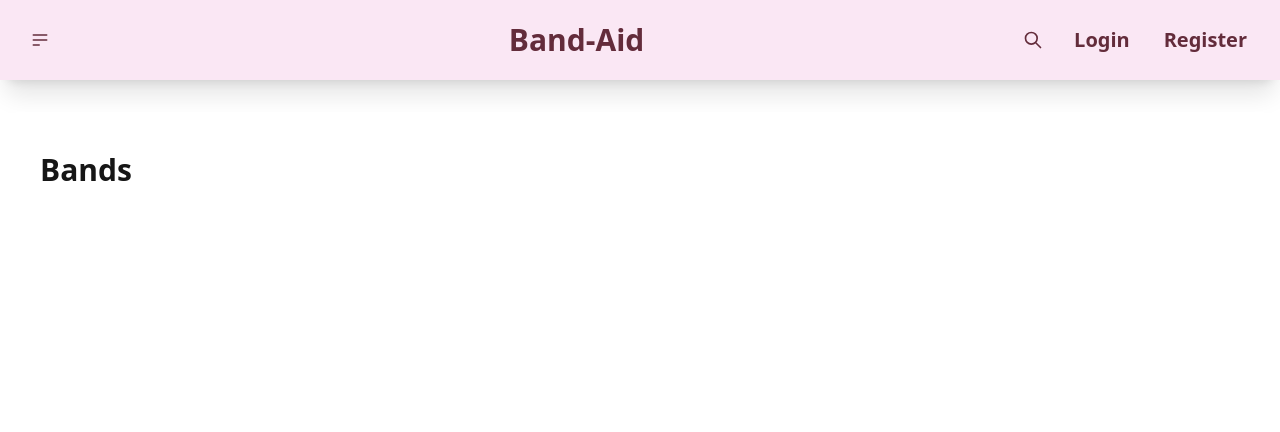
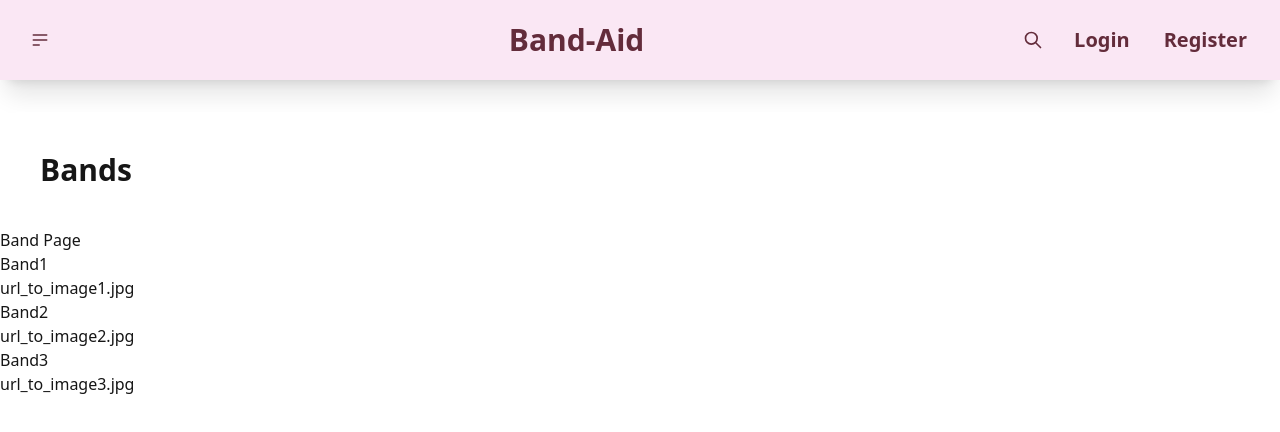
Before and after one commit to sofiexoxo/band-aid, a React (Vite) app: page /Band-aid/bandpage in a window 1280 px wide. Shown: the top 432 px of the page. Built offline with nearby package versions, Linux system fonts and the light colour scheme.

Commit message:
band page beginning

```diff
--- a/src/components/FlexboxList.tsx
+++ b/src/components/FlexboxList.tsx
@@ -36,6 +36,7 @@ class FlexboxList extends Component<{}, FlexboxListState> {
             </ul>
         );
     }
+
 }
 
 export default FlexboxList;
--- a/src/pages/bandpage.tsx
+++ b/src/pages/bandpage.tsx
@@ -1,13 +1,33 @@
+import FlexboxList from "../components/FlexboxList";
+import { Item } from "../models";
 
 const BandPage: React.FC = () => {
+    const bands: Item[] = [
+        {
+            name: "Band 1",
+            image: "url_to_image1.jpg" // Voeg hier de URL van de afbeelding toe
+        },
+        {
+            name: "Band 2",
+            image: "url_to_image2.jpg" // Voeg hier de URL van de afbeelding toe
+        },
+        {
+            name: "Band 3",
+            image: "url_to_image3.jpg" // Voeg hier de URL van de afbeelding toe
+        }
+    ];
     return (
         <>
             <main className="p-0 border-b-0 m-0">
                 <header className="bg-base-100 mb-15 shadow-x1 rounded-box" >
                     <h1 className=" p-10 font-bold text-3xl grid-rows-4">Bands</h1>
                 </header>
+
                 <div>
-
+                    <div>
+                        <h1>Band Page</h1>
+                        <FlexboxList />
+                    </div>
                 </div>
             </main>
         </>
```
Also changed, not shown: src/pictures/foto1.jpg (added), src/pictures/foto2.jpg (added).
